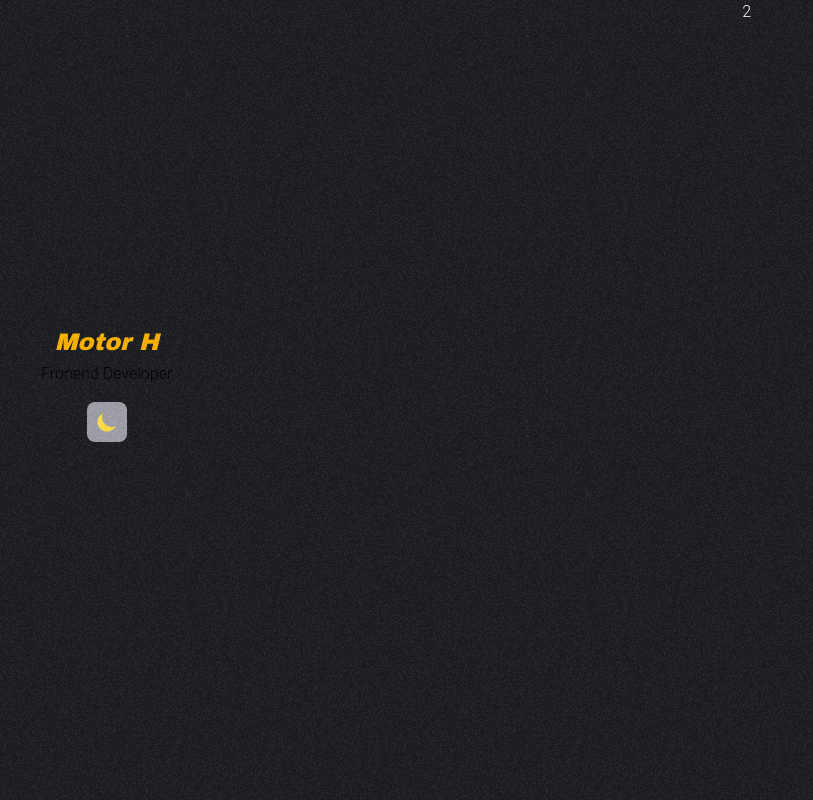
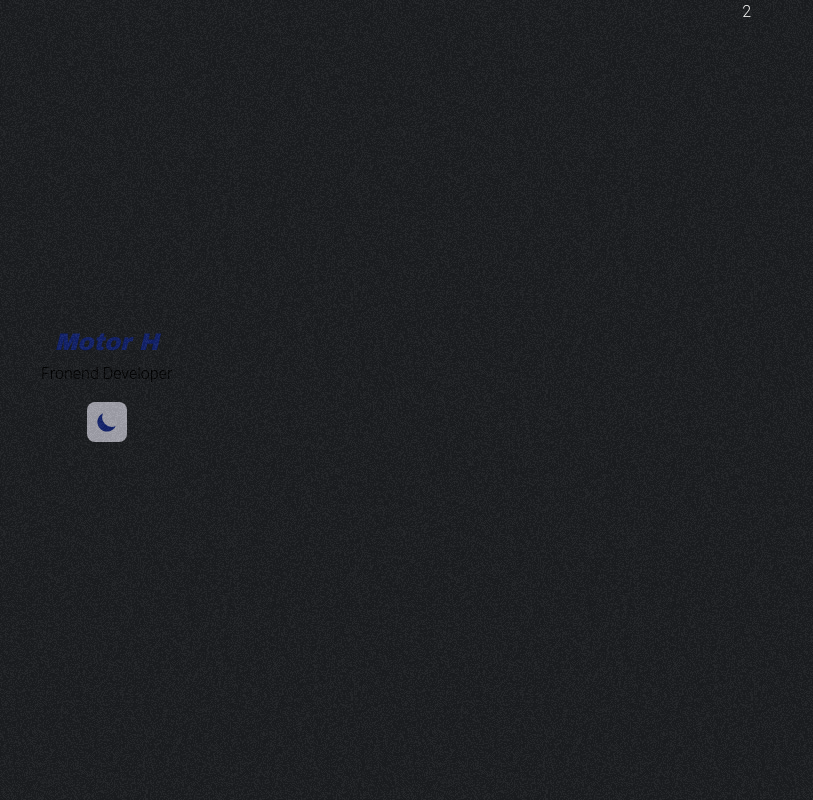
Before and after one commit to ghkdsigm/https---github.com-ghkdsigm-new-portfolio-2022-v2, a Vue app in the folder my-portpolio/: page /info in a window 1280 px wide. Shown: the whole page, without its empty margins (0-813 px from the left). Built offline with nearby package versions, Linux system fonts and the light colour scheme; a web font is replaced by a local one.

Commit message:
컬러 테마 수정중

```diff
--- a/my-portpolio/src/components/HeadLine.vue
+++ b/my-portpolio/src/components/HeadLine.vue
@@ -44,10 +44,10 @@ export default {
   .dark_navLink:hover {color: #fff;}
   .white_navLink {
     color: #fff;
-    -webkit-text-stroke: 1px #000;
-    text-stroke: 1px #000;
+    -webkit-text-stroke: 1px #11216b;
+    text-stroke: 1px #11216b;
   }
-  .white_navLink:hover {color: hsl(216deg 8% 12%);}
+  .white_navLink:hover {color:#20317d;}
   /* .linkWrap:hover .navLink {
     color: #fff;
   } */
--- a/my-portpolio/src/components/Introduce.vue
+++ b/my-portpolio/src/components/Introduce.vue
@@ -14,7 +14,7 @@
       <div class="col-span-3 flex items-center dark:text-secondary text-secondary-dark">
         <div>
           <h3 class="text-4xl dark:text-secondary font-bold">황 승 현</h3>
-          <p class="text-2xl py-2 text-primary">HWANG SEUNG HYUN</p>
+          <p class="text-2xl py-2 text-third dark:text-third-dark">HWANG SEUNG HYUN</p>
           <ul class="font-light text-lg">
             <li class="py-1">1990.01.13. Yangcheon-gu, Seoul, Republic of Korea</li>
             <li class="py-1">ghkdsigm3@naver.com / ghkdsigm3@gmail.com</li>
--- a/my-portpolio/src/layout/DefaultLayout.vue
+++ b/my-portpolio/src/layout/DefaultLayout.vue
@@ -6,7 +6,7 @@
       <div class="flex flex-col text-center">
         <!--홈 로고 링크-->
         <router-link to="/">
-            <i class="fab fa-twitter transition-all ease-in-out lg:text-3xl text-xl text-primary hover:text-dark mb-3"><span class="text-2xl font-light hidden lg:inline-block align-text-top" style="font-family: 'Archivo Black', sans-serif;">Motor H</span></i>
+            <i class="fab fa-twitter transition-all ease-in-out lg:text-3xl text-xl text-third dark:text-third-dark hover:text-dark mb-3"><span class="text-2xl font-light hidden lg:inline-block align-text-top" style="font-family: 'Archivo Black', sans-serif;">Motor H</span></i>
             <p class="dark:text-secondary text-secondary-dark">Fronend Developer</p>
         </router-link>
         <!--다크모드-->
@@ -19,8 +19,8 @@
             <button
               class="
                 p-2
-              text-yellow-300 hover:text-yellow-200
-              dark:text-slate-300 dark:hover:text-slate-100
+              text-third
+              dark:text-primary
               dark:bg-zinc-700 bg-zinc-400
                 focus-visible:ring-2 focus-visible:ring-green-400
                 rounded-lg
--- a/my-portpolio/tailwind.config.js
+++ b/my-portpolio/tailwind.config.js
@@ -10,12 +10,14 @@ module.exports = {
         //primary: '#1DA1F2',
         primary: '#ffb300',
         secondary: '#fff',
+        third: '#11216b',
         dark: '#1a91da',
         light: '#a5d0f5',
         lighter: '#D4E5F4',
 
         'primary-dark': '#0D2438',
 				'secondary-dark': '#000',
+        'third-dark': '#ffb300',
 				'ternary-dark': '#1E3851',
       },
       container: {
```
